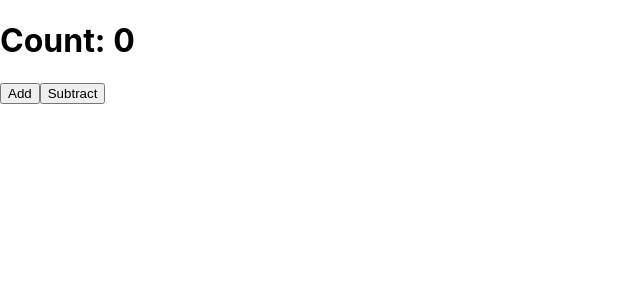
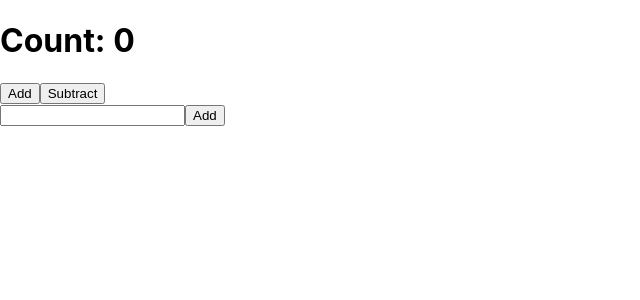
Before and after one commit to NattawutPhuddang/Trainreact-Rounter, a React (Create React App) app: page / in a window 1280 px wide. Shown: the top 300 px of the page, without its empty margins (0-640 px from the left). Built offline with nearby package versions, Linux system fonts and the light colour scheme.

Commit message:
update todolist

```diff
--- a/src/App.js
+++ b/src/App.js
@@ -1,8 +1,15 @@
 import Counter from './componants/count.jsx';
+import Todolist from './componants/todolist.jsx';
+
 function App() {
   return (
     <div>
+      <div>
       <Counter />
+    </div>
+    <div>
+      <Todolist />
+    </div>
     </div>
   );
 
--- /dev/null
+++ b/src/componants/todolist.jsx
@@ -0,0 +1,52 @@
+import React, { useState } from 'react';
+
+// ฟังก์ชันหลักของแอปพลิเคชัน
+function Todolist() {
+  // สร้าง state สำหรับเก็บข้อความที่ผู้ใช้กรอกใน input
+  const [inputText, setInputText] = useState("");
+
+  // สร้าง state สำหรับเก็บรายการข้อความที่เพิ่มเข้ามา
+  const [list, setList] = useState([]);
+
+  // ฟังก์ชันสำหรับลบรายการออกจาก list ตาม index ที่ระบุ
+  const Remove = (indexToRemove) => {
+    setList(list.filter((_, index) => index !== indexToRemove));
+  };
+
+  return (
+    <div className="todolist">
+      <header className="todolist-header">
+        {/* ส่วนที่ 2: เพิ่มข้อความลงใน list */}
+        <div>
+          {/* input สำหรับรับข้อความจากผู้ใช้ */}
+          <input
+            value={inputText}
+            onChange={(e) => setInputText(e.target.value)}
+          />
+          {/* ปุ่ม Add สำหรับเพิ่มข้อความใน input ลงใน list ถ้าไม่ว่าง */}
+          <button
+            onClick={() => {
+              if (inputText.trim() !== "") {
+                setList([...list, inputText]); // เพิ่มข้อความใหม่เข้าไปใน list
+              }
+            }}
+          >
+            Add
+          </button>
+          <p>
+            {/* แสดงรายการข้อความที่อยู่ใน list */}
+            {list.map((item, index) => (
+              <div key={index} style={{ display: "flex", alignItems: "center", gap: "10px" }}>
+                <p>{item}</p>
+                {/* ปุ่ม Remove สำหรับลบรายการออกจาก list */}
+                <button onClick={() => Remove(index)}>Remove</button>
+              </div>
+            ))}
+          </p>
+        </div>
+      </header>
+    </div>
+  );
+}
+
+export default Todolist;
```
